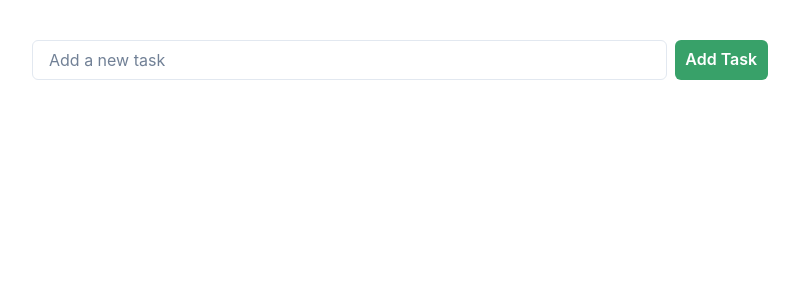
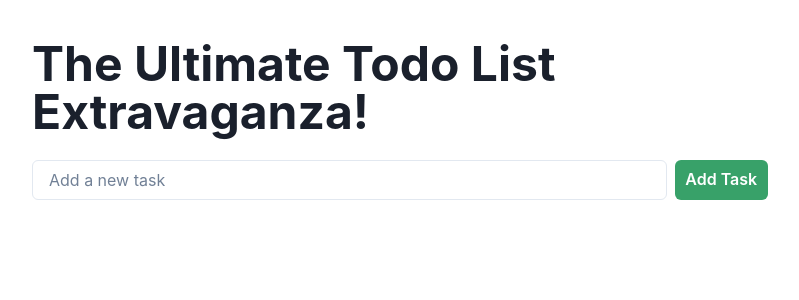
Before and after one commit to GPT-Engineer-App-Dev/project-pulse, a React (Vite) app: page / in a window 1280 px wide. Shown: the top 300 px of the page, without its empty margins (240-1039 px from the left). Built offline with nearby package versions, Linux system fonts and the light colour scheme.

Commit message:
Added a funny title at the top of the todo app page.

```diff
--- a/src/pages/Index.jsx
+++ b/src/pages/Index.jsx
@@ -1,5 +1,5 @@
 import { useState } from "react";
-import { Container, VStack, HStack, Input, Button, Text, IconButton, Box } from "@chakra-ui/react";
+import { Container, VStack, HStack, Input, Button, Text, IconButton, Box, Heading } from "@chakra-ui/react";
 import { FaEdit, FaTrash } from "react-icons/fa";
 
 const Index = () => {
@@ -32,6 +32,7 @@ const Index = () => {
 
   return (
     <Container centerContent maxW="container.md" py={10}>
+      <Heading as="h1" size="2xl" mb={6}>The Ultimate Todo List Extravaganza!</Heading>
       <VStack spacing={4} width="100%">
         <HStack width="100%">
           <Input
```
